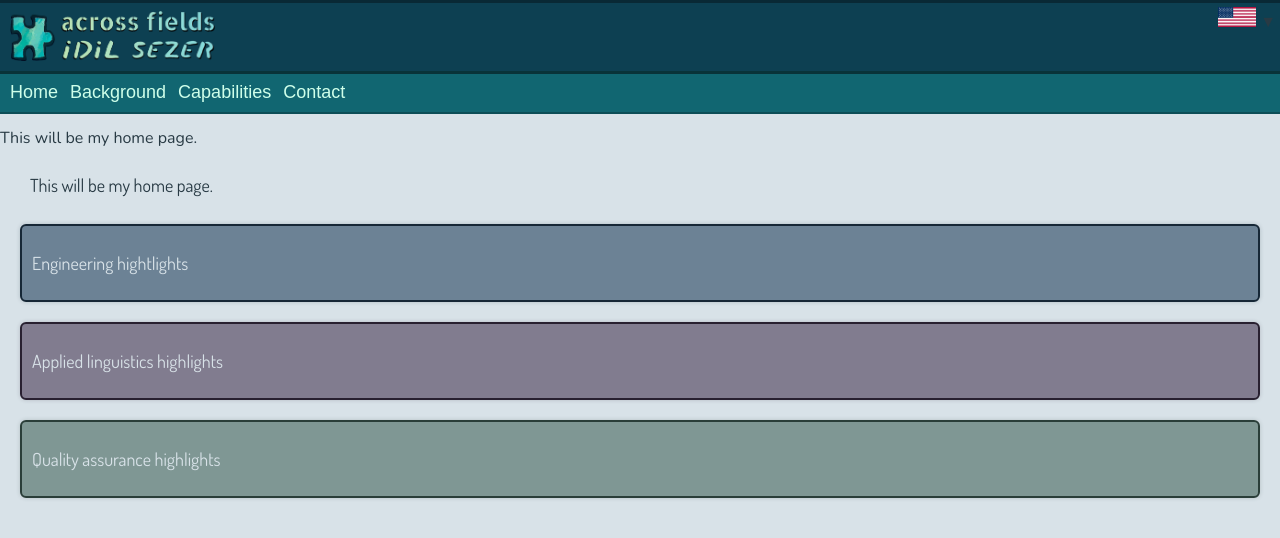
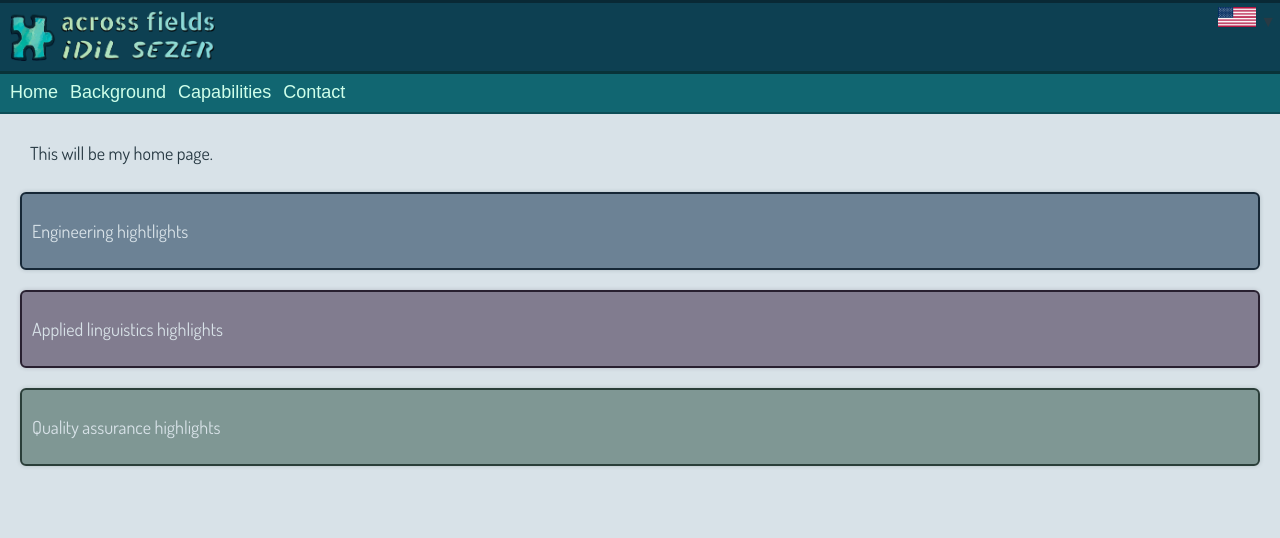
Before and after one commit to acrossfields/idilsezer, a Jekyll site: the page built from en/index.md, in a window 1280 px wide. Shown: the top 538 px of the page. Built offline with Jekyll 4.4.1, drawn with Linux system fonts in a browser that asks for light colours; some web fonts are replaced.

Commit message:
Update index.md

```diff
--- a/en/index.md
+++ b/en/index.md
@@ -4,8 +4,6 @@ title: Home
 lang: en
 permalink: /en/
 ---
-
-This will be my home page.
 
 <p class="content-home">This will be my home page.</p>
 
```
